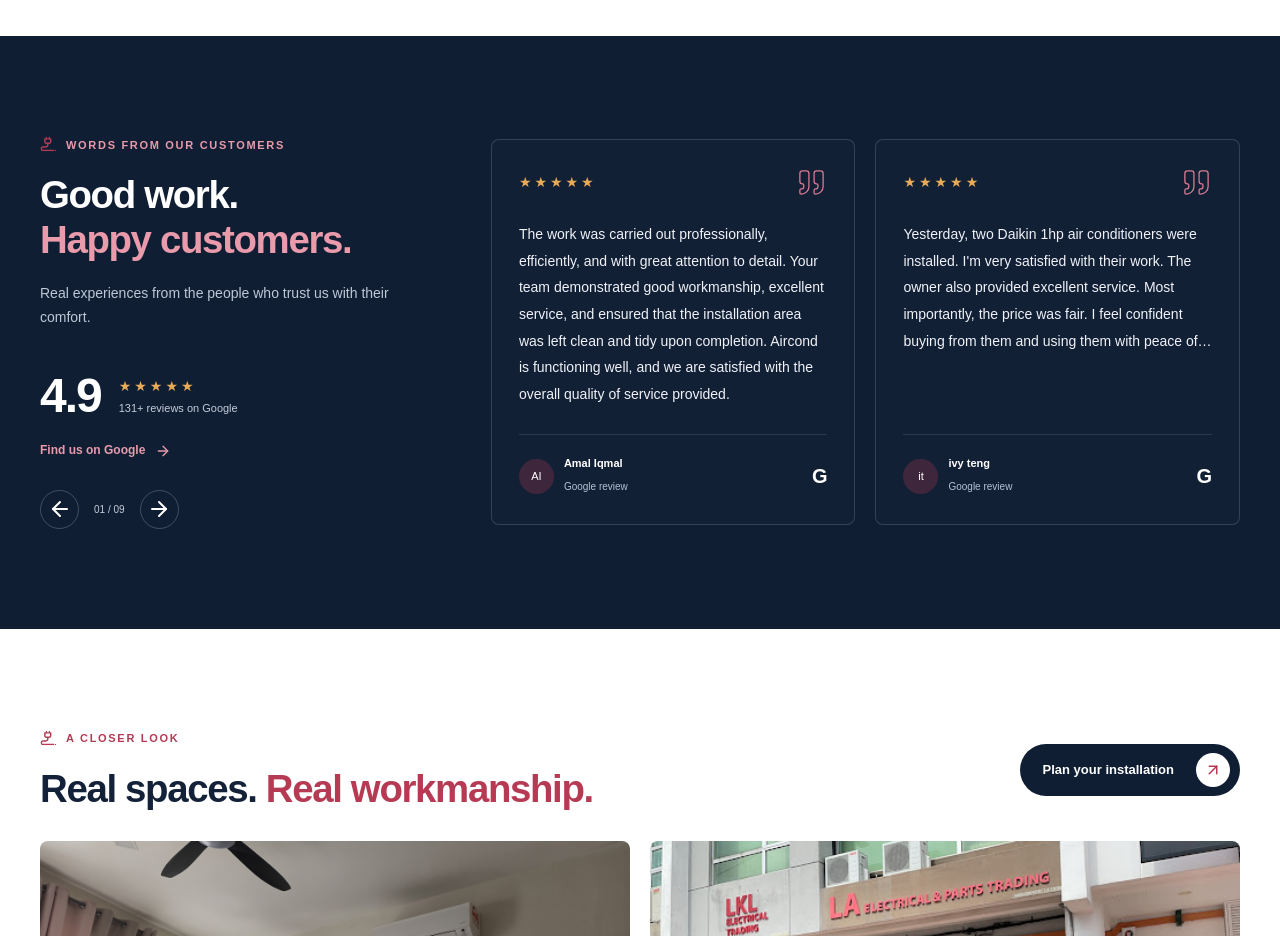
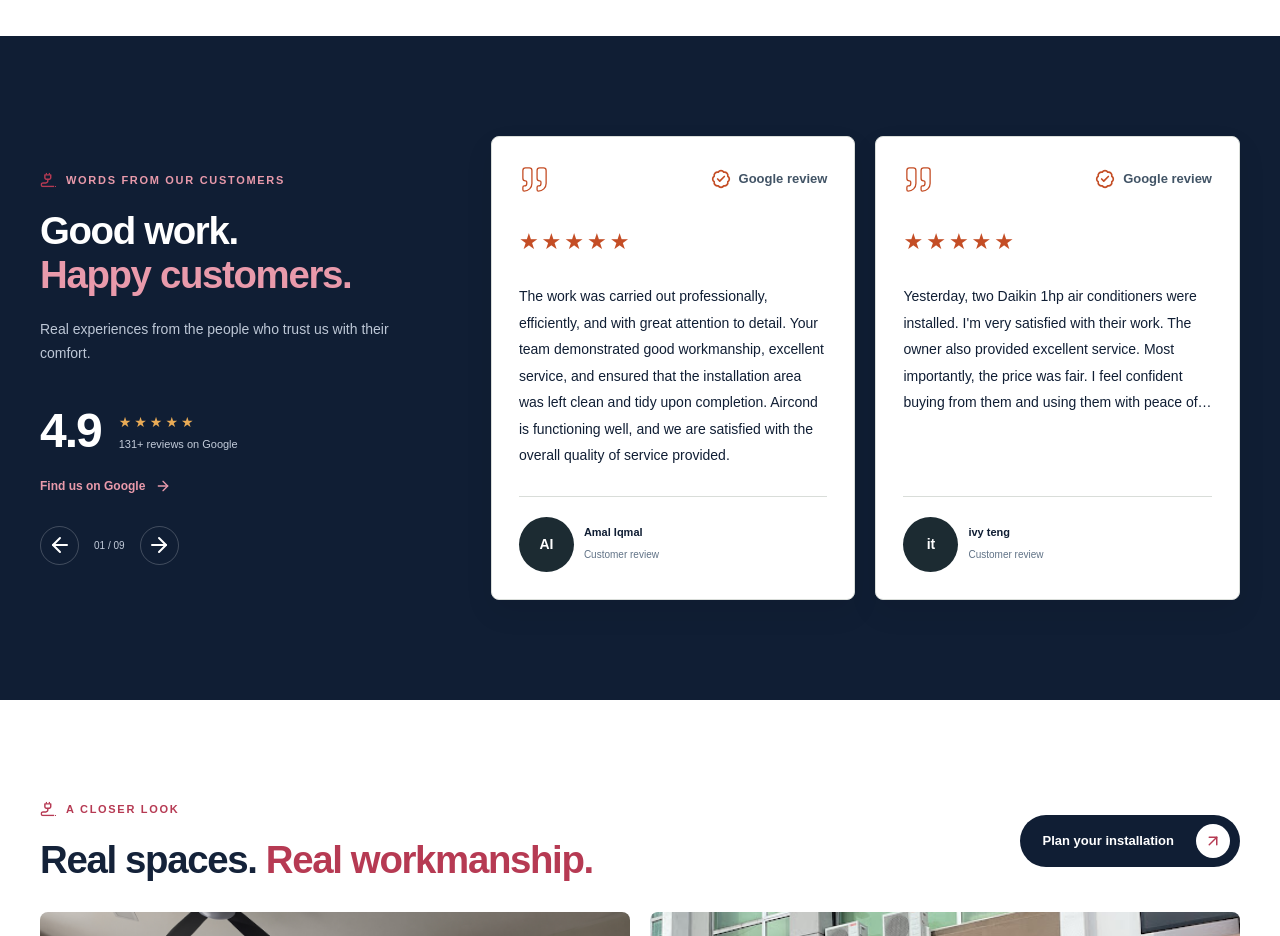
Before and after one commit to mishuk09/LKL-Electrical-Trading, a Next.js app: page / in a window 1280 px wide. Shown: the part 3800-4736 px from the top of the page. Built offline with nearby package versions, Linux system fonts and the light colour scheme.

Commit message:
feat: enhance reviews component with new styling and Google review badge

```diff
--- a/src/components/reviews.tsx
+++ b/src/components/reviews.tsx
@@ -1,6 +1,6 @@
 "use client";
 import { useState } from "react";
-import { ArrowLeft, ArrowRight, Quote } from "lucide-react";
+import { ArrowLeft, ArrowRight, BadgeCheck, Quote } from "lucide-react";
 import reviews from "@/lib/reviews.json";
 import { business } from "@/lib/business";
 import { Heading } from "./ui";
@@ -69,24 +69,30 @@ export default function Reviews() {
         >
           {reviews.slice(page * 2, page * 2 + 2).map((review) => (
             <article
-              className="[border:1px_solid_#ffffff25] rounded-[var(--radius)] pt-[27px] [@media(560px<width<=1100px)]:pt-[20px] [@media(width<=560px)]:pt-[24px] pr-[27px] [@media(560px<width<=1100px)]:pr-[20px] [@media(width<=560px)]:pr-[24px] pb-[27px] [@media(560px<width<=1100px)]:pb-[20px] [@media(width<=560px)]:pb-[24px] pl-[27px] [@media(560px<width<=1100px)]:pl-[20px] [@media(width<=560px)]:pl-[24px] min-h-[340px] [@media(560px<width<=850px)]:min-h-[300px] [@media(width<=560px)]:min-h-0 flex flex-col bg-[#ffffff03] [&_blockquote]:text-[14px] [@media(width<=560px)]:[&_blockquote]:text-[13px] [&_blockquote]:leading-[1.9] [&_blockquote]:mt-[23px] [&_blockquote]:mr-0 [&_blockquote]:mb-[27px] [&_blockquote]:ml-0 [&_blockquote]:text-[#f0f2f7]"
+              className="flex min-h-[340px] flex-col rounded-[var(--radius)] bg-white px-[27px] pb-[27px] pt-[27px] text-navy [border:1px_solid_#d9ddd9] [box-shadow:0_12px_30px_#00000012] [@media(560px<width<=1100px)]:px-[20px] [@media(560px<width<=1100px)]:pb-[20px] [@media(560px<width<=1100px)]:pt-[20px] [@media(width<=850px)]:min-h-[300px] [@media(width<=560px)]:min-h-0 [@media(width<=560px)]:px-[24px] [@media(width<=560px)]:pb-[24px] [@media(width<=560px)]:pt-[24px] [&_blockquote]:mt-[23px] [&_blockquote]:mr-0 [&_blockquote]:mb-[27px] [&_blockquote]:ml-0 [&_blockquote]:text-[14px] [&_blockquote]:leading-[1.9] [@media(width<=560px)]:[&_blockquote]:text-[13px]"
               key={review.reviewer_name}
             >
               <div className="flex justify-between items-center [&_>_svg]:text-[#d67b90] [&_>_svg]:stroke-[1]">
+                <Quote size={31} className="text-[#c44d25]!" />
+                <span className="flex items-center gap-[8px] text-[13px] font-semibold text-[#425466]">
+                  <BadgeCheck size={20} className="text-[#c44d25]" />
+                  Google review
+                </span>
+              </div>
+              <div className="mt-[28px]">
                 <span
                   data-slot="stars"
-                  className="text-[#e9ab56] text-[14px] tracking-[3px]"
+                  className="text-[#c44d25] text-[22px] tracking-[3px]"
                   aria-label={`${review.rating} out of 5 stars`}
                 >
                   ★★★★★
                 </span>
-                <Quote size={31} />
               </div>
               <blockquote>
                 {review.review_text.replace(/\s*… More$/, "…")}
               </blockquote>
-              <div className="flex items-center mt-auto [border-top:1px_solid_#ffffff1c] pt-[20px] gap-[10px] [&_strong]:text-[11px] [@media(width<=560px)]:[&_strong]:text-[12px] [&_strong]:block [&_strong]:leading-[1.5] [&_strong]:[overflow-wrap:anywhere] [&_small]:text-[10px] [&_small]:text-[#b5c1d3]">
-                <span className="rounded-[50%] w-[35px] h-[35px] bg-[#b63a5345] grid place-items-center text-[11px] shrink-0">
+              <div className="mt-auto flex items-center gap-[10px] [border-top:1px_solid_#d9ddd9] pt-[20px] [&_strong]:block [&_strong]:text-[11px] [&_strong]:leading-[1.5] [&_strong]:[overflow-wrap:anywhere] [@media(width<=560px)]:[&_strong]:text-[12px] [&_small]:text-[10px] [&_small]:text-[#607286]">
+                <span className="grid h-[55px] w-[55px] shrink-0 place-items-center rounded-[50%] bg-[#1c2b32] text-[14px] font-semibold text-white">
                   {review.reviewer_name
                     .split(" ")
                     .slice(0, 2)
@@ -95,14 +101,8 @@ export default function Reviews() {
                 </span>
                 <div>
                   <strong>{review.reviewer_name}</strong>
-                  <small>Google review</small>
+                  <small>Customer review</small>
                 </div>
-                <span
-                  className="text-[20px] font-bold ml-auto"
-                  aria-hidden="true"
-                >
-                  G
-                </span>
               </div>
             </article>
           ))}
```
